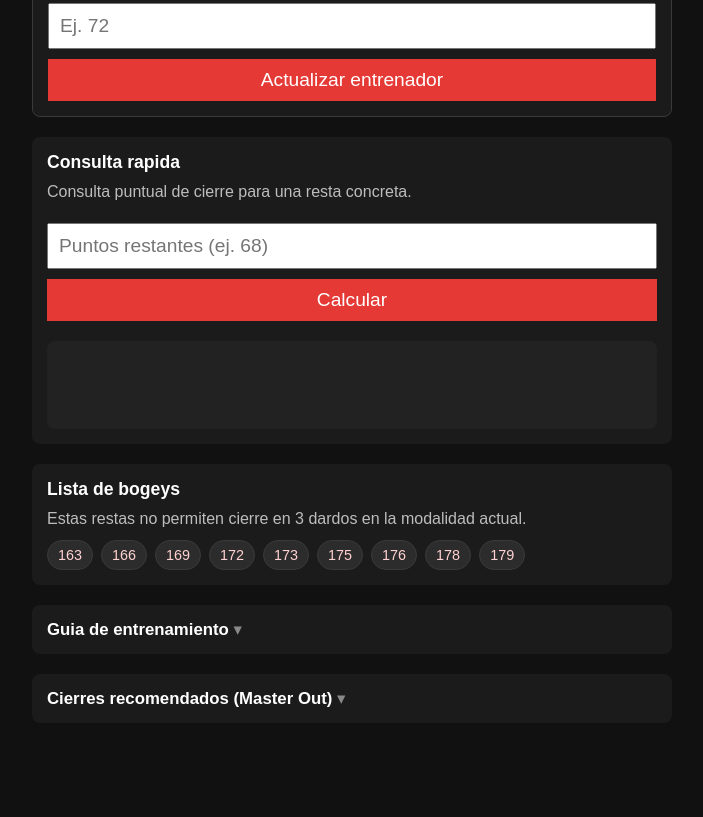
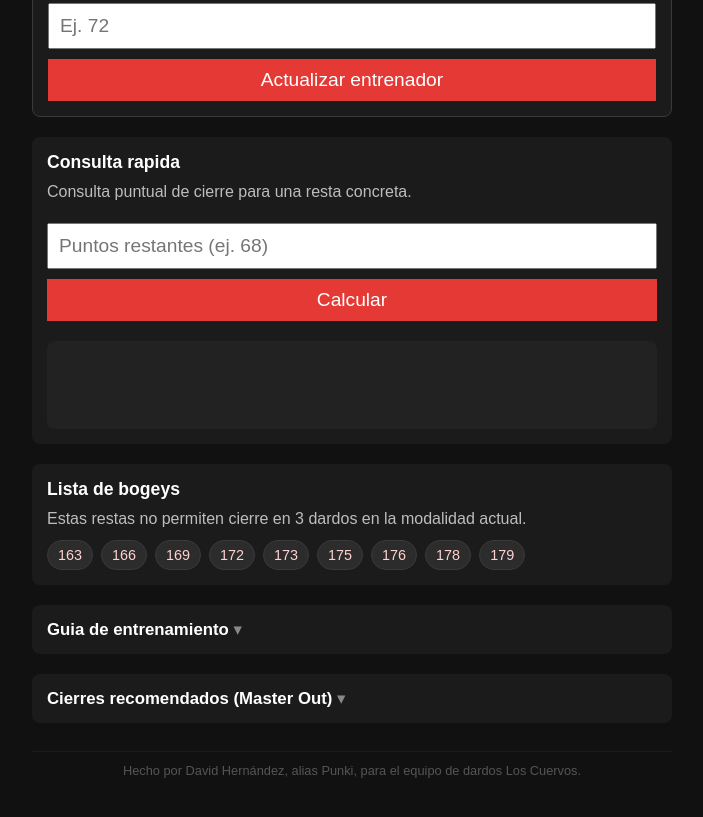
Before and after one commit to djdava/501-master-out, a plain HTML site: page index.html in a window 1280 px wide. Shown: the part 534-1351 px from the top of the page, without its empty margins (288-991 px from the left). Before the commit the page ends 1277 px from the top, so only its background shows below. Drawn offline with Linux system fonts and the light colour scheme.

Commit message:
Añadido footer de creditos

```diff
--- a/index.html
+++ b/index.html
@@ -82,6 +82,10 @@
 
 <script src="./app.js"></script>
 
+<footer class="site-footer">
+    <p class="footerCredits">Hecho por David Hernández, alias Punki, para el equipo de dardos Los Cuervos.</p>
+</footer>
+
 </body>
 </html>
 
--- a/styles.css
+++ b/styles.css
@@ -199,3 +199,17 @@ details.panel > .note {
     padding: 6px 10px;
     border-radius: 4px;
 }
+
+.site-footer {
+    margin-top: 28px;
+    padding: 10px 8px 18px;
+    text-align: center;
+    border-top: 1px solid #1c1c1c;
+}
+
+.footerCredits {
+    margin: 0;
+    font-size: 0.8rem;
+    color: #555;
+    line-height: 1.35;
+}
```
